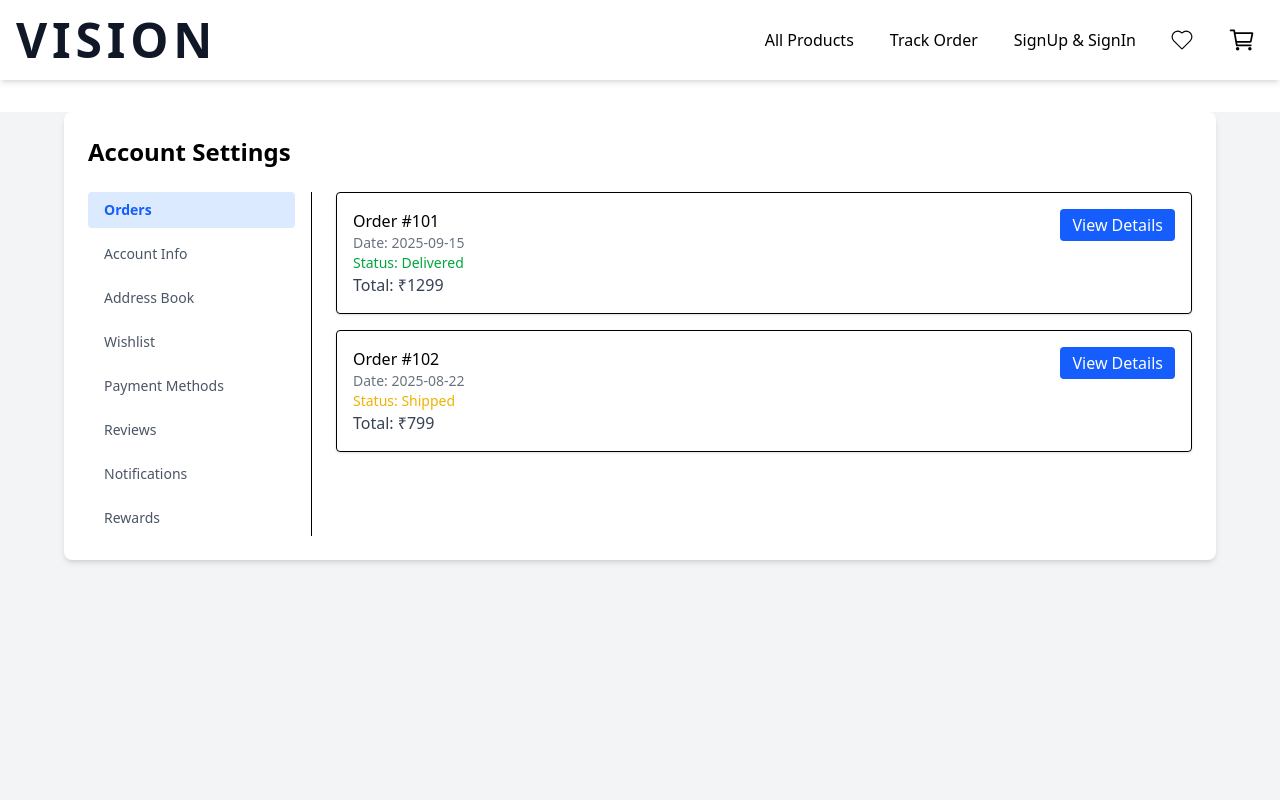
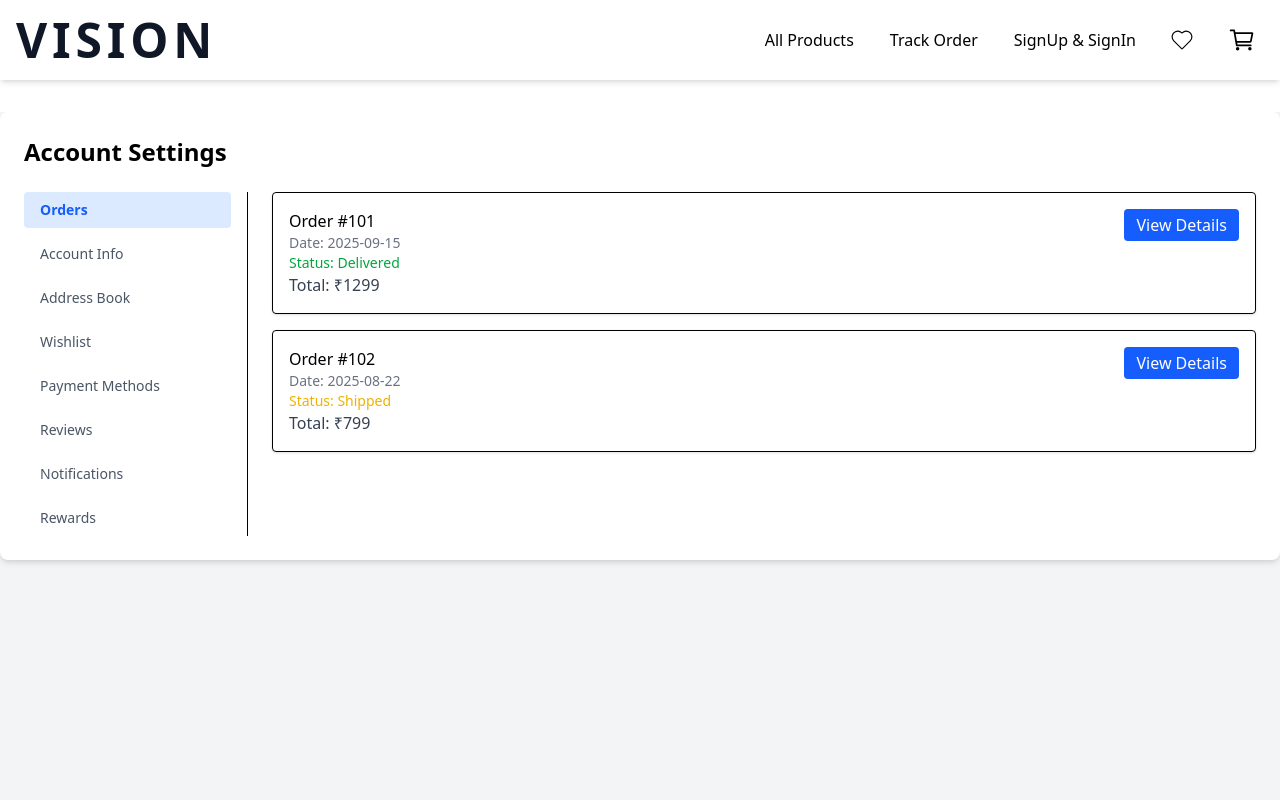
Before and after one commit to partha2412/project-vision, a React (Vite) app in the folder client/: page /userdashboard in a window 1280 px wide. Shown: the top 800 px of the page. Built offline with nearby package versions, Linux system fonts and the light colour scheme.

Commit message:
dropdown edited

```diff
--- a/client/src/common/NavBar.jsx
+++ b/client/src/common/NavBar.jsx
@@ -74,21 +74,23 @@ const NavBar = () => {
               {open && (
                 <div className="absolute right-[-66px] mt-6 w-44 bg-gray-200  opacity-90 shadow-lg rounded-md overflow-hidden z-50">
                   {/* Admin Dashboard */}
-                  {user.isAdmin && (
+                  {user.role == "admin" ? (
                     <button
                       className="block w-full text-left px-4 py-2 hover:bg-gray-100 duration-300"
                       onClick={() => { navigate("/admindashboard"); setOpen(false); }}
                     >
                       Admin Dashboard
                     </button>
+                  ) : (
+                    <button
+                      className="block w-full text-left px-4 py-2 hover:bg-gray-300 duration-300"
+                      onClick={() => { navigate("/userdashboard"); setOpen(false); }}
+                    >
+                      Dashboard
+                    </button>
                   )}
 
-                  <button
-                    className="block w-full text-left px-4 py-2 hover:bg-gray-300 duration-300"
-                    onClick={() => { navigate("/userdashboard"); setOpen(false); }}
-                  >
-                    Dashboard
-                  </button>
+
 
                   <button
                     className="block w-full text-left px-4 py-2 hover:bg-gray-300 duration-300"
--- a/client/src/pages/ProfileSettings.jsx
+++ b/client/src/pages/ProfileSettings.jsx
@@ -65,7 +65,7 @@ const ProfileSettings = () => {
 
   return (
     <div className={`${darkMode ? 'dark' : ''} min-h-screen bg-gray-100 dark:bg-gray-900 transition-colors`}>
-      <div className="max-w-6xl mx-auto p-6 bg-white dark:bg-gray-800 shadow-md rounded-lg mt-8">
+      <div className="max-w-screen mx-auto p-6 bg-white dark:bg-gray-800 shadow-md rounded-lg mt-8">
         <div className="flex justify-between items-center mb-6">
           <h1 className="text-2xl font-bold dark:text-white">Account Settings</h1>
          {/*<button
```
